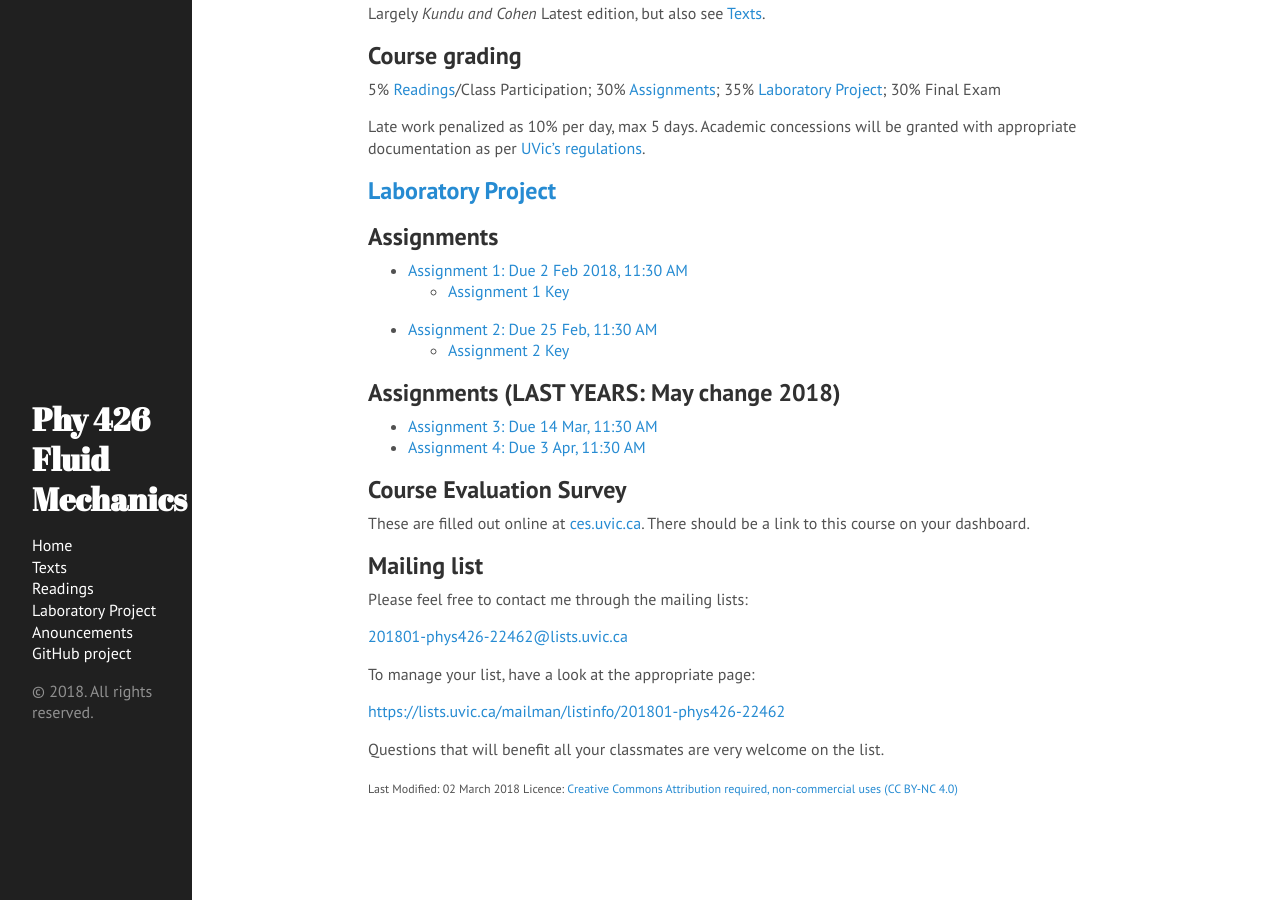
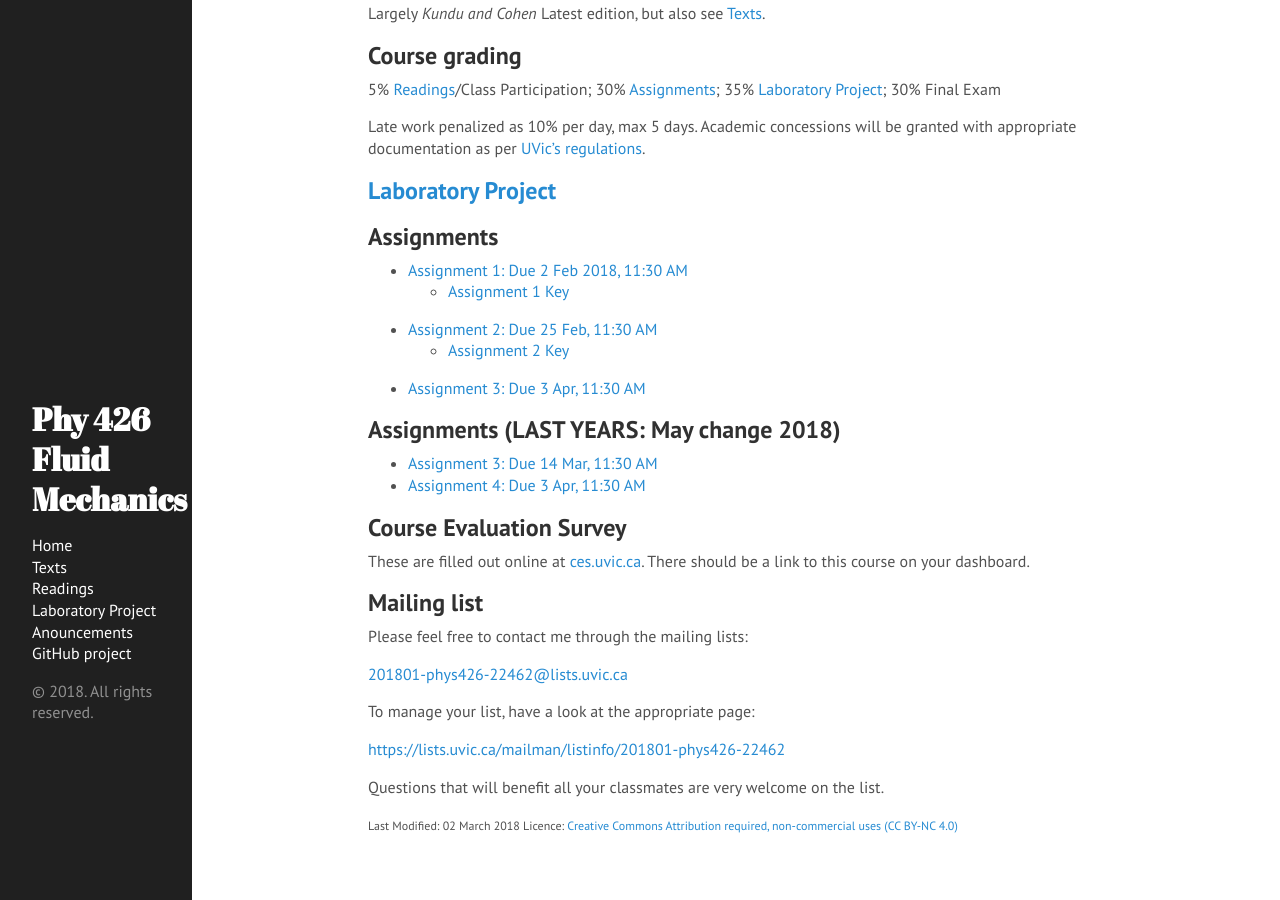
Before and after one commit to jklymak/Phy426, a Jekyll site: the page built from docs/index.md, in a window 1280 px wide and 900 px high, scrolled down 1181 px. Built offline with Jekyll 4.4.1, drawn with Linux system fonts in a browser that asks for light colours.

Commit message:
Assignment 3

```diff
--- a/docs/index.md
+++ b/docs/index.md
@@ -49,6 +49,7 @@ with appropriate documentation as per [UVic's regulations](http://www.uvic.ca/re
     - [Assignment 1 Key](./Assignments/Assignment1Key.pdf)
   - [Assignment 2: Due 25 Feb, 11:30 AM](./Assignments/Assignment2.pdf)
     - [Assignment 2 Key](./Assignments/Assignment2Key.html)
+  - [Assignment 3: Due 3 Apr, 11:30 AM](./Assignments/Assignment3.pdf)
 
 ## Assignments (LAST YEARS:  May change 2018)
 
```
Also changed, not shown: 1 other file.
